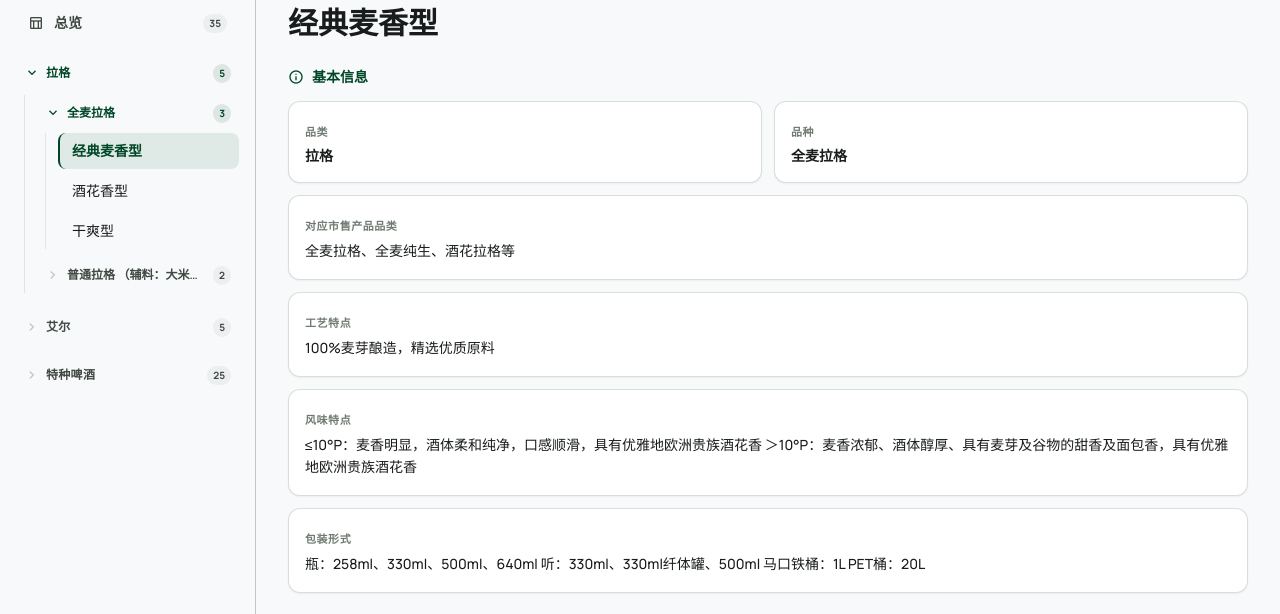
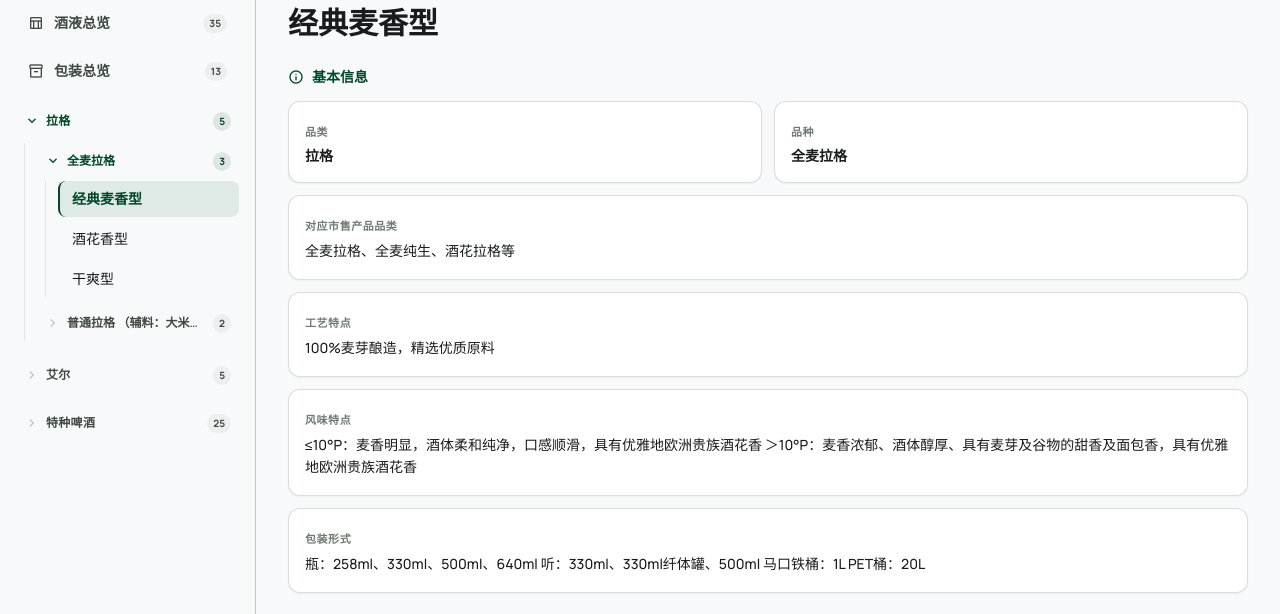
Before and after one commit to TsingtaoBreweryRnD/products, a plain HTML site: page index.html in a window 1280 px wide. Shown: the part 119-733 px from the top of the page. Drawn offline with nearby package versions, Linux system fonts and the light colour scheme.

Commit message:
侧栏新增包装总览：酒液总览与包装总览分区展示

```diff
--- a/index.html
+++ b/index.html
@@ -102,11 +102,16 @@
         </div>
 
         <!-- 总览入口 -->
-        <div class="px-4 mb-2 flex-shrink-0">
+        <div class="px-4 mb-2 flex-shrink-0 flex flex-col gap-1">
             <button id="overview-btn" type="button" class="w-full flex items-center gap-2.5 px-3 py-2.5 rounded-lg text-left transition-colors text-on-surface-variant hover:bg-surface-container-low">
                 <span class="material-symbols-outlined text-base">table_chart</span>
-                <span class="text-sm font-bold flex-1 truncate">总览</span>
+                <span class="text-sm font-bold flex-1 truncate">酒液总览</span>
                 <span id="overview-count" class="text-[10px] font-bold px-1.5 py-0.5 rounded-full bg-surface-container text-on-surface-variant"></span>
+            </button>
+            <button id="packaging-overview-btn" type="button" class="w-full flex items-center gap-2.5 px-3 py-2.5 rounded-lg text-left transition-colors text-on-surface-variant hover:bg-surface-container-low">
+                <span class="material-symbols-outlined text-base">inventory_2</span>
+                <span class="text-sm font-bold flex-1 truncate">包装总览</span>
+                <span id="packaging-overview-count" class="text-[10px] font-bold px-1.5 py-0.5 rounded-full bg-surface-container text-on-surface-variant"></span>
             </button>
         </div>
 
@@ -235,13 +240,22 @@
                     </section>
                     </div>
 
-                    <!-- 总览视图 -->
+                    <!-- 总览视图（酒液） -->
                     <div id="overview-view" class="flex flex-col gap-6 hidden">
                         <div>
-                            <h2 class="text-2xl md:text-3xl font-bold text-on-surface">产品总览</h2>
+                            <h2 class="text-2xl md:text-3xl font-bold text-on-surface">酒液总览</h2>
                             <p class="text-sm text-on-surface-variant mt-1" id="overview-subtitle">横向对比全部产品的品类、品种与指标。</p>
                         </div>
                         <div id="overview-table-container" class="bg-white border border-outline-variant/60 rounded-xl shadow-sm overflow-hidden"></div>
+                    </div>
+
+                    <!-- 总览视图（包装） -->
+                    <div id="packaging-overview-view" class="flex flex-col gap-6 hidden">
+                        <div>
+                            <h2 class="text-2xl md:text-3xl font-bold text-on-surface">包装总览</h2>
+                            <p class="text-sm text-on-surface-variant mt-1" id="packaging-overview-subtitle">横向对比全部包装形式的材质、容量、规格与尺寸。</p>
+                        </div>
+                        <div id="packaging-overview-container" class="bg-white border border-outline-variant/60 rounded-xl shadow-sm overflow-hidden"></div>
                     </div>
                 </div>
                 </div>
@@ -539,30 +553,45 @@
         const overviewView = document.getElementById('overview-view');
         const overviewBtn = document.getElementById('overview-btn');
         const overviewCount = document.getElementById('overview-count');
+        const packagingOverviewView = document.getElementById('packaging-overview-view');
+        const packagingOverviewBtn = document.getElementById('packaging-overview-btn');
 
-        function setOverviewActive(active) {
-            if (active) {
-                overviewBtn.classList.add('bg-primary/10', 'text-primary');
-                overviewBtn.classList.remove('text-on-surface-variant');
-            } else {
-                overviewBtn.classList.remove('bg-primary/10', 'text-primary');
-                overviewBtn.classList.add('text-on-surface-variant');
-            }
+        function setNavActive(activeBtn) {
+            [overviewBtn, packagingOverviewBtn].forEach(b => {
+                if (b === activeBtn) {
+                    b.classList.add('bg-primary/10', 'text-primary');
+                    b.classList.remove('text-on-surface-variant');
+                } else {
+                    b.classList.remove('bg-primary/10', 'text-primary');
+                    b.classList.add('text-on-surface-variant');
+                }
+            });
+        }
+
+        function showOnly(view) {
+            [productView, overviewView, packagingOverviewView].forEach(v => {
+                if (v === view) v.classList.remove('hidden');
+                else v.classList.add('hidden');
+            });
         }
 
         function showOverview() {
-            productView.classList.add('hidden');
-            overviewView.classList.remove('hidden');
-            setOverviewActive(true);
+            showOnly(overviewView);
+            setNavActive(overviewBtn);
+        }
+
+        function showPackagingOverview() {
+            showOnly(packagingOverviewView);
+            setNavActive(packagingOverviewBtn);
         }
 
         function showProductView() {
-            overviewView.classList.add('hidden');
-            productView.classList.remove('hidden');
-            setOverviewActive(false);
+            showOnly(productView);
+            setNavActive(null);
         }
 
         overviewBtn.addEventListener('click', showOverview);
+        packagingOverviewBtn.addEventListener('click', showPackagingOverview);
 
         function renderOverviewTable() {
             const container = document.getElementById('overview-table-container');
@@ -711,11 +740,18 @@
 
         function renderPackagingTable() {
             const container = document.getElementById('packaging-table-container');
-            if (!container) return;
+            const overviewContainer = document.getElementById('packaging-overview-container');
             const subtitle = document.getElementById('packaging-subtitle');
-            if (subtitle) subtitle.textContent = '共 ' + packagingData.length + ' 种包装形式，横向对比材质、容量、包装规格、高度与直径等参数。';
+            const overviewSubtitle = document.getElementById('packaging-overview-subtitle');
+            const packagingCount = document.getElementById('packaging-overview-count');
+            const totalText = '共 ' + packagingData.length + ' 种包装形式，横向对比材质、容量、包装规格、高度与直径等参数。';
+            if (subtitle) subtitle.textContent = totalText;
+            if (overviewSubtitle) overviewSubtitle.textContent = totalText;
+            if (packagingCount) packagingCount.textContent = packagingData.length;
             if (!packagingData.length) {
-                container.innerHTML = '<p class="p-6 text-sm text-on-surface-variant">暂无包装数据</p>';
+                const empty = '<p class="p-6 text-sm text-on-surface-variant">暂无包装数据</p>';
+                if (container) container.innerHTML = empty;
+                if (overviewContainer) overviewContainer.innerHTML = empty;
                 return;
             }
             const HEADERS = ['分类', '规格', '材质', '包装规格', '高度 (mm)', '直径 (mm)', '图示', '备注'];
@@ -744,7 +780,9 @@
                 return '<tr class="border-b border-outline-variant/40 last:border-0 hover:bg-surface-container-low/50 transition-colors">' + cells + '</tr>';
             }).join('');
 
-            container.innerHTML = '<div class="overflow-x-auto"><table class="w-full text-sm border-collapse"><thead><tr>' + thead + '</tr></thead><tbody>' + tbody + '</tbody></table></div>';
+            const tableHtml = '<div class="overflow-x-auto"><table class="w-full text-sm border-collapse"><thead><tr>' + thead + '</tr></thead><tbody>' + tbody + '</tbody></table></div>';
+            if (container) container.innerHTML = tableHtml;
+            if (overviewContainer) overviewContainer.innerHTML = tableHtml;
         }
 
         // --- 搜索产品 ---
```
